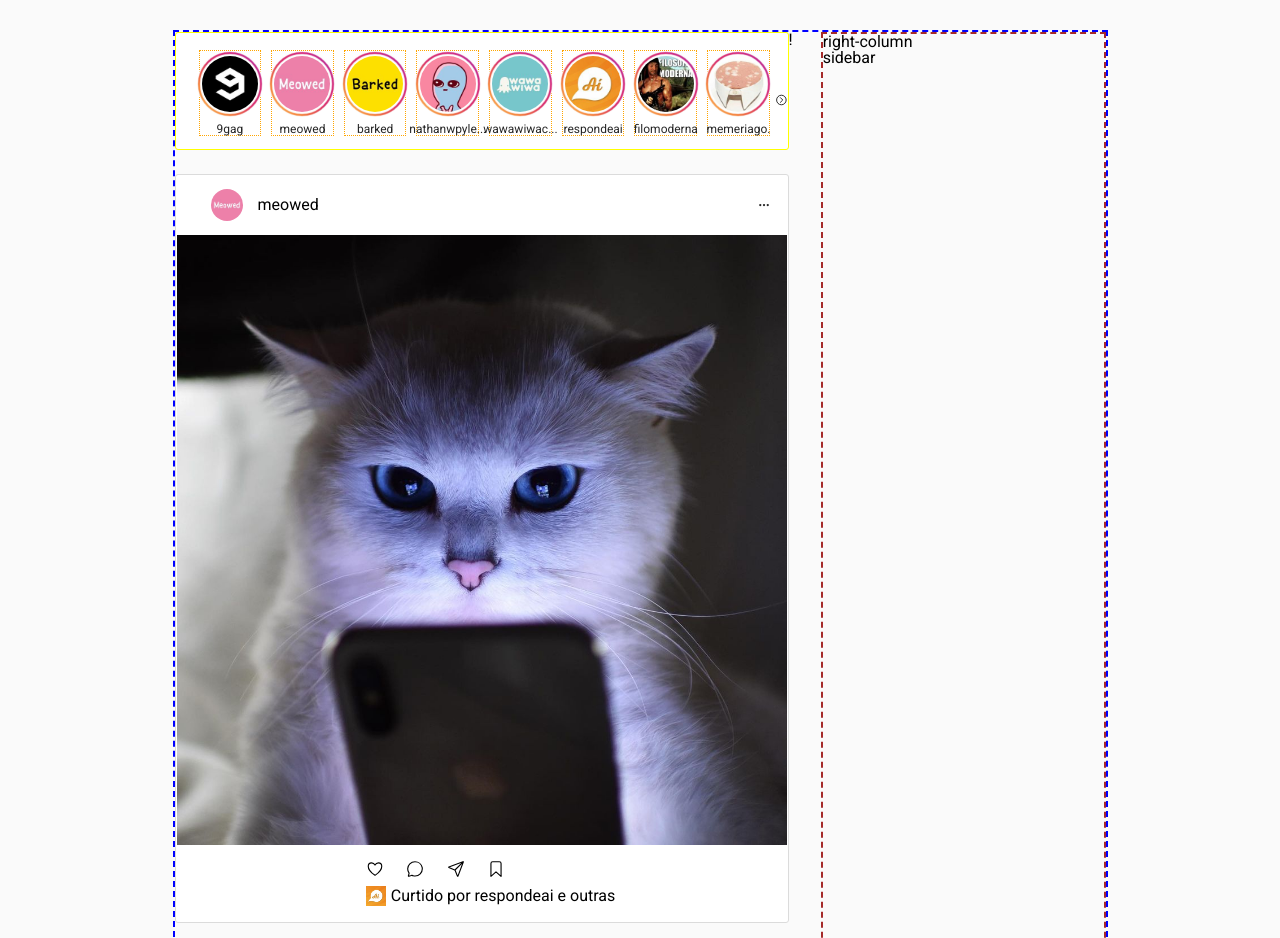
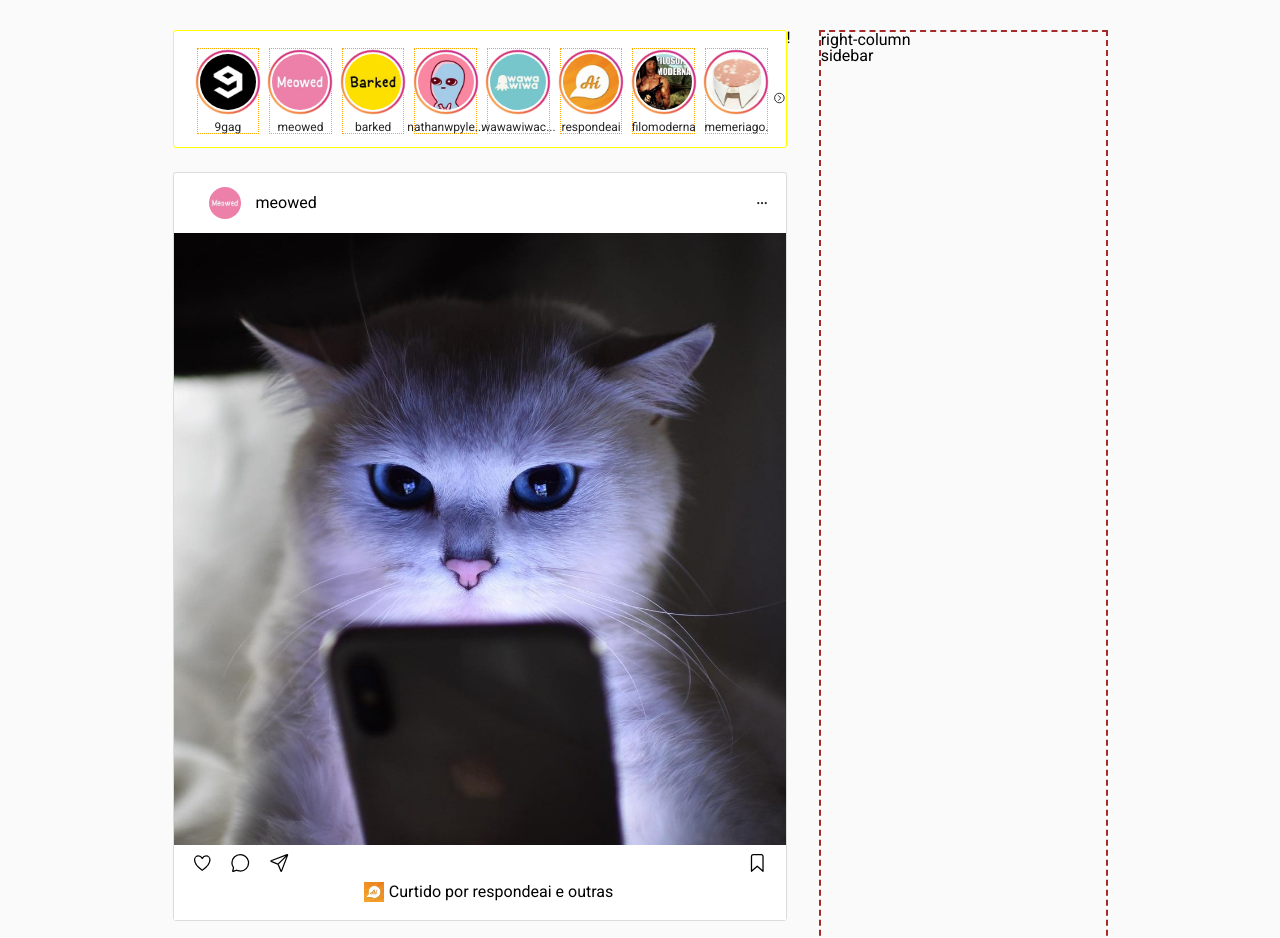
Before and after one commit to teles-tarcisio/Projeto-02---Instagram, a plain HTML site: page index.html in a window 1280 px wide. Shown: the part 58-996 px from the top of the page. Drawn offline with nearby package versions, Linux system fonts and the light colour scheme.

Commit message:
still fixing '.post-bottom'

```diff
--- a/css/styles.css
+++ b/css/styles.css
@@ -29,6 +29,7 @@ body {
   order: 0;
   height: 28px;
   width: 28px;
+  margin-left: 15px;
 }
 
 .vert-spacer-topbar {
@@ -54,7 +55,7 @@ body {
   flex-direction: row;
   justify-content: center;
   align-items: center;
-  margin: 0px 214px 0px 214px;
+  margin: 0px 175px 0px 175px;
 }
 .search-box p {
   order: 4;
@@ -80,14 +81,13 @@ body {
 
 .top-bar .icon-person {
   order: 8;
-  margin-right: 5px;
+  margin-right: 15px;
 }
 
 /*    =====CONTEUDO DA PAGINA=====    */
 .main-container {
   width: 935px;
   margin: 88px auto 0px auto;
-  border: 2px dashed blue;
   display: flex;
   flex-direction: row;
 }
@@ -195,27 +195,44 @@ body {
 }
 
 .post-img {
-  width: calc(100% - 2px);
+  width: 100%;
 }
 .post-bottom {
+  width: 100%;
   height: 76px;
+  background-color: #ffffff;
   display: flex;
   flex-direction: column;
-  justify-content: space-around;
+  align-items: center;
+ }
+
+.post-icons {
+  width: 100%;
+  height: 50%;
+  display: flex;
+  flex-direction: row;
+  justify-content: center;
+  align-items: center;
+  font-size: 28px;
+
 }
 
-.post-icons {
-  height: 50%;
-  font-size: 18px;
+.post-icons ion-icon {
+  margin: 0 18px 0 0;
 }
-.post-icons ion-icon {
-  margin-top: 14px;
+
+.post-icons .icon-heart {
   margin-left: 18px;
 }
 
+.post-icons .icon-bookmark {
+  margin-left: 440px;
+}
+
 .post-likes {
-  margin-bottom: 14px;
   display: flex;
+  flex-direction: row;
+  justify-content: start;
   align-items: center;
 
 }
```
